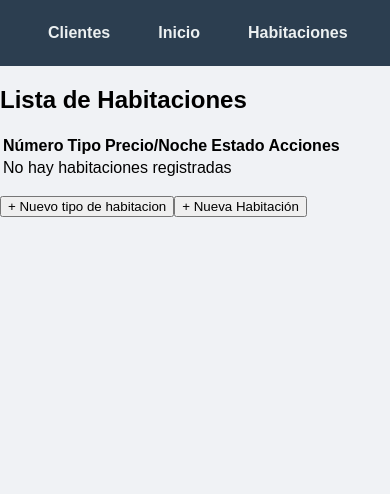
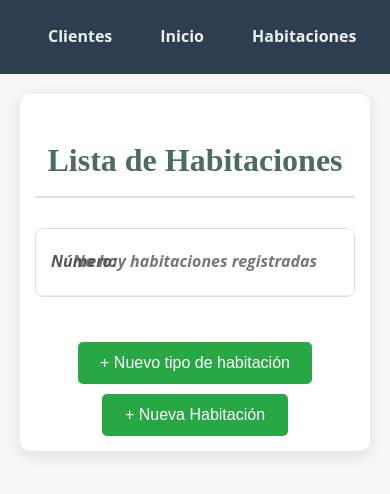
Before and after one commit to DavidLauraQ/Proyecto_Web3_Hotel, a Django app: page /habitaciones/ in a window 390 px wide; the page is wider, and only the part inside the window is pictured. Shown: the top 494 px of that part. Run offline with Django 5.2, Linux system fonts and the light colour scheme; the visitor is signed in with stand-in values (Sample User, id 1); data that the repository does not hold is empty.

Commit message:
agregando estilos a reservas,habitaciones y clientes

```diff
--- /dev/null
+++ b/reservas/static/css/estiloHabitaciones.css
@@ -0,0 +1,218 @@
+/* estiloHabitaciones.css */
+
+/* --- General Body and Container Styling --- */
+body {
+    font-family: 'Open Sans', sans-serif; /* Un tipo de letra limpio y moderno */
+    color: #333;
+    line-height: 1.6;
+    background-color: #f4f7f6; /* Un fondo ligeramente grisáceo para suavizar */
+    margin: 0;
+    padding: 0;
+}
+
+.container {
+    max-width: 1000px; /* Ancho máximo para el contenido principal */
+    margin: 40px auto; /* Centrar y dar espacio superior/inferior */
+    padding: 25px;
+    background-color: #ffffff; /* Fondo blanco para el contenido */
+    border-radius: 10px;
+    box-shadow: 0 4px 15px rgba(0, 0, 0, 0.1); /* Sombra suave para profundidad */
+}
+
+/* --- Título de la Página --- */
+h2 {
+    font-family: 'Playfair Display', serif; /* Mantener la elegancia del título */
+    font-size: 2.8em;
+    color: #4A6C62; /* Un verde azulado oscuro para un toque sofisticado */
+    text-align: center;
+    margin-bottom: 30px;
+    padding-bottom: 10px;
+    border-bottom: 2px solid #e0e0e0; /* Línea sutil bajo el título */
+}
+
+/* --- Estilo de la Tabla --- */
+table {
+    width: 100%;
+    border-collapse: collapse; /* Eliminar el espacio entre celdas */
+    margin-top: 25px;
+    background-color: #fff;
+    border-radius: 8px;
+    overflow: hidden; /* Para que los bordes redondeados se apliquen bien */
+}
+
+thead {
+    background-color: #A0522D; /* El mismo marrón cálido del home para coherencia */
+    color: #fff;
+}
+
+th, td {
+    padding: 15px;
+    text-align: left;
+    border-bottom: 1px solid #ddd; /* Separador de filas */
+}
+
+th {
+    font-weight: bold;
+    font-size: 1.1em;
+    text-transform: uppercase; /* Mayúsculas para los encabezados */
+    letter-spacing: 0.5px;
+}
+
+/* Estilo para las filas pares para mejorar la legibilidad */
+tbody tr:nth-child(even) {
+    background-color: #f9f9f9;
+}
+
+tbody tr:hover {
+    background-color: #f0f0f0; /* Resaltar fila al pasar el ratón */
+    transition: background-color 0.2s ease;
+}
+
+/* --- Estilos específicos de las celdas --- */
+td:nth-child(1) { /* Número de Habitación */
+    font-weight: bold;
+    color: #333;
+}
+
+td:nth-child(3) { /* Precio/Noche */
+    font-weight: bold;
+    color: #4A6C62; /* Color para destacar el precio */
+}
+
+/* Estado de la habitación */
+td:nth-child(4) {
+    font-weight: 600;
+}
+
+td:nth-child(4):contains("Disponible") {
+    color: #28a745; /* Verde para disponible */
+}
+
+td:nth-child(4):contains("Ocupada") {
+    color: #dc3545; /* Rojo para ocupada */
+}
+
+td:nth-child(4):contains("Mantenimiento") {
+    color: #ffc107; /* Amarillo para mantenimiento */
+}
+
+
+/* --- Botones de Acción (Editar/Eliminar) --- */
+button {
+    background-color: #6c757d; /* Gris neutro por defecto */
+    color: #fff;
+    border: none;
+    padding: 8px 12px;
+    border-radius: 5px;
+    cursor: pointer;
+    font-size: 0.9em;
+    transition: background-color 0.3s ease, transform 0.2s ease;
+    margin-right: 5px; /* Espacio entre botones */
+}
+
+button:hover {
+    background-color: #5a6268;
+    transform: translateY(-2px); /* Efecto ligero al pasar el ratón */
+}
+
+button[style*="background-color: #c00"] { /* Botón de eliminar */
+    background-color: #dc3545 !important; /* Rojo vibrante */
+}
+
+button[style*="background-color: #c00"]:hover {
+    background-color: #c82333 !important;
+}
+
+/* --- Botones de Creación (Nuevo Tipo, Nueva Habitación) --- */
+.action-buttons-container {
+    margin-top: 30px;
+    display: flex;
+    justify-content: center; /* Centrar los botones */
+    gap: 20px; /* Espacio entre los botones */
+    flex-wrap: wrap; /* Permitir que los botones se envuelvan en pantallas pequeñas */
+}
+
+.action-buttons-container button {
+    background-color: #28a745; /* Verde para acciones de "crear" */
+    padding: 12px 20px;
+    font-size: 1em;
+}
+
+.action-buttons-container button:hover {
+    background-color: #218838;
+}
+
+/* --- Mensaje de "No hay habitaciones" --- */
+td[colspan] {
+    text-align: center;
+    font-style: italic;
+    color: #777;
+    padding: 20px;
+}
+
+/* --- Responsive Design --- */
+@media (max-width: 768px) {
+    .container {
+        margin: 20px;
+        padding: 15px;
+    }
+
+    h2 {
+        font-size: 2em;
+    }
+
+    table, thead, tbody, th, td, tr {
+        display: block; /* Apilar elementos de tabla */
+    }
+
+    thead tr {
+        position: absolute;
+        top: -9999px; /* Ocultar el encabezado de la tabla */
+        left: -9999px;
+    }
+
+    tr {
+        margin-bottom: 15px;
+        border: 1px solid #ddd;
+        border-radius: 8px;
+        overflow: hidden;
+    }
+
+    td {
+        border: none;
+        border-bottom: 1px solid #eee;
+        position: relative;
+        padding-left: 50%; /* Espacio para la etiqueta */
+        text-align: right;
+    }
+
+    td:before {
+        content: attr(data-label); /* Usar atributo data-label para la etiqueta */
+        position: absolute;
+        left: 0;
+        width: 45%;
+        padding-left: 15px;
+        font-weight: bold;
+        text-align: left;
+        color: #555;
+    }
+
+    /* Ajustar los data-label para cada columna */
+    td:nth-of-type(1):before { content: "Número:"; }
+    td:nth-of-type(2):before { content: "Tipo:"; }
+    td:nth-of-type(3):before { content: "Precio/Noche:"; }
+    td:nth-of-type(4):before { content: "Estado:"; }
+    td:nth-of-type(5):before { content: "Descripción:"; } /* Para usuarios normales */
+    td:nth-of-type(5):before { content: "Acciones:"; } /* Para staff - necesitarías lógica de Django para aplicar esto dinámicamente si los índices cambian */
+
+    .action-buttons-container {
+        flex-direction: column; /* Apilar botones en móviles */
+        gap: 10px;
+        align-items: center;
+    }
+
+    .action-buttons-container button {
+        width: 100%; /* Botones de ancho completo */
+        max-width: 300px; /* Ancho máximo para no desbordar */
+    }
+}
--- a/reservas/templates/habitaciones.html
+++ b/reservas/templates/habitaciones.html
@@ -1,8 +1,12 @@
 {% extends 'base.html' %}
+{% load static %} {# ¡Importante! Cargar estáticos #}
 
 {% block title %}Habitaciones{% endblock %}
 
 {% block content %}
+    <link rel="stylesheet" href="{% static 'css/estiloHabitaciones.css' %}">
+
+    <div class="container">
         <h2>Lista de Habitaciones</h2>
         <table>
             <thead>
@@ -14,24 +18,24 @@
                     {% if request.user.is_staff %}
                     <th>Acciones</th>
                     {% else %}
-            <th>Descripcion</th>
+                    <th>Descripción</th>
                     {% endif %}
                 </tr>
             </thead>
             <tbody>
                 {% for habitacion in habitaciones %}
                 <tr>
-            <td>{{ habitacion.numero_habitacion }}</td>
-            <td>{{ habitacion.tipo_habitacion.nombre_tipo }}</td>
-            <td>${{ habitacion.tipo_habitacion.precio_noche }}</td>
-            <td>{{ habitacion.get_estado_display }}</td>
+                    <td data-label="Número">{{ habitacion.numero_habitacion }}</td>
+                    <td data-label="Tipo">{{ habitacion.tipo_habitacion.nombre_tipo }}</td>
+                    <td data-label="Precio/Noche">${{ habitacion.tipo_habitacion.precio_noche }}</td>
+                    <td data-label="Estado">{{ habitacion.get_estado_display }}</td>
                     {% if request.user.is_staff %}
-            <td>
+                    <td data-label="Acciones">
                         <a href="{% url 'editar_habitacion' habitacion.id_habitacion %}"><button>Editar</button></a>
                         <a href="{% url 'eliminar_habitacion' habitacion.id_habitacion %}"><button style="background-color: #c00;">Eliminar</button></a>
                     </td>
                     {% else %}
-            <td>{{ habitacion.tipo_habitacion.descripcion }}</td>
+                    <td data-label="Descripción">{{ habitacion.tipo_habitacion.descripcion }}</td>
                     {% endif %}
                 </tr>
                 {% empty %}
@@ -43,11 +47,10 @@
         </table>
 
         {% if request.user.is_authenticated and request.user.is_staff %}
-<!-- Temporal los div hasta que el marco lo arregle -->
-<div style="margin-top: 1rem; display: flex; "> <!-- justify-content: space-around -->
+        <div class="action-buttons-container">
             <div>
                 <a href="{% url 'crear_tipohabitacion' %}">
-            <button>+ Nuevo tipo de habitacion</button>
+                    <button>+ Nuevo tipo de habitación</button>
                 </a>
             </div>
             <div>
@@ -57,4 +60,5 @@
             </div>
         </div>
         {% endif %}
+    </div>
 {% endblock %}
```
Also changed, not shown: reservas/static/css/estiloClientes.css (added, +193 -0 lines), reservas/static/css/estiloReservas.css (added, +202 -0 lines), reservas/templates/clientes.html (+9 -4 lines), reservas/templates/reservas.html (+11 -6 lines). Lines whose indentation alone changed are shown as unchanged.
